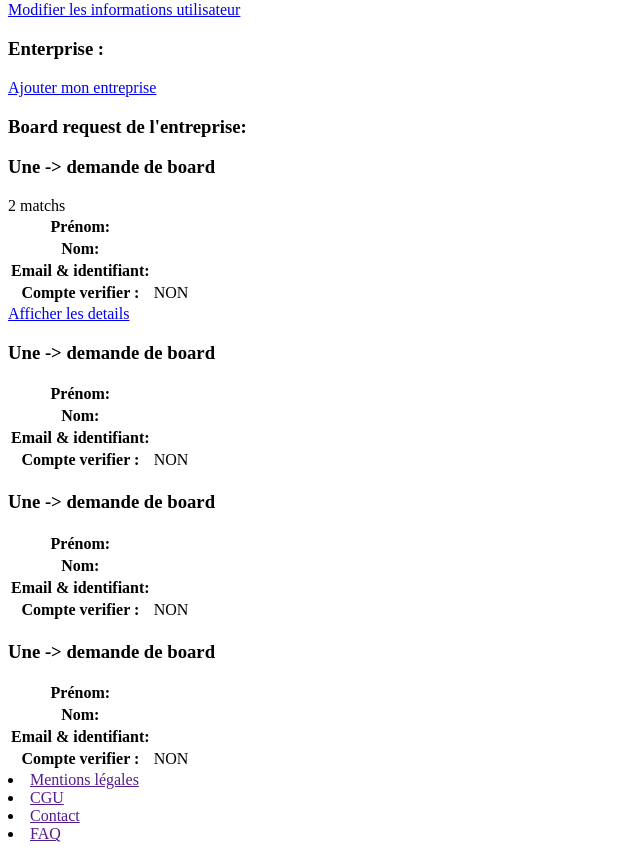
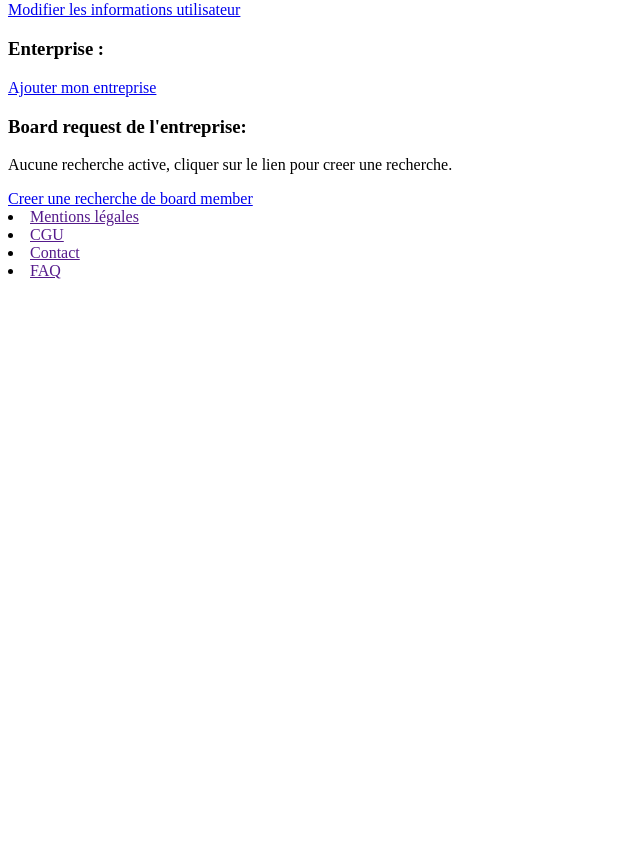
Before and after one commit to WildCodeSchool/lyon-php-2003-project3-trouvetonboard, a Symfony app: template templates/user/profileShow.html.twig in a window 1280 px wide. Shown: the part 454-1305 px from the top of the page, without its empty margins (0-640 px from the left). After the commit the page ends 733 px from the top, so only its background shows below. Run offline with Twig, Linux system fonts and the light colour scheme; the template is opened without the code that fills it, so the values that code supplies are empty; some libraries are stand-ins or nearby versions.

Commit message:
WORK IN PROGRESS PROFILE LIST

```diff
--- a/templates/profile/new.html.twig
+++ b/templates/profile/new.html.twig
@@ -8,4 +8,5 @@
     {{ include('profile/_form.html.twig') }}
 
     <a href="{{ path('profile_index') }}">back to list</a>
+
 {% endblock %}
--- a/templates/user/_profile_show_board_request.html.twig
+++ b/templates/user/_profile_show_board_request.html.twig
@@ -3,6 +3,18 @@
 </div>
 {% set card = "col-lg-5 col-md-12" %}
 <div class="container-fluid row justify-content-around m-0">
+    {% for profile in app.user.enterprise.profiles %}
+    {% else %}
+        <div class="d-flex p-2 justify-content-around ml-1 container-a">
+            <p>Aucune recherche active, cliquer sur le lien pour creer une recherche.</p>
+        </div>
+    {% endfor %}
+    <div class="d-flex p-2 justify-content-around ml-1 container-a">
+        <a href="{{ path('profile_newBdReq') }}">
+            Creer une recherche de board member</a>
+    </div>
+
+    {#commented for keep and reuse base code when data ok in next us
     <div class="{{ card }} {{ formBlockStd }} m-2 ">
 
         <div class="rounded ">
@@ -71,69 +83,9 @@
 
         </div>
     </div>
+ #}
 
-    <div class="{{ card }} {{ formBlockStd }} m-2">
 
-        <div class="rounded">
-            <div class="{{ titleBlock }} m-3">
-                <h3>Une -> demande de board</h3>
-            </div>
 
-            <table class="table">
-                <tbody>
-                <tr>
-                    <th>Prénom:</th>
-                    <td><span class="font-weight-light h-1">{{ user.firstName }}</span></td>
-                </tr>
-                <tr>
-                    <th>Nom:</th>
-                    <td>{{ user.lastName }}</td>
-                </tr>
-                <tr>
-                    <th>Email & identifiant:</th>
-                    <td>{{ user.email }}</td>
-                </tr>
-                <tr>
-                    <th>Compte verifier :</th>
-                    <td>{{ user.isVerified ? 'OUI' : 'NON' }}</td>
-                </tr>
-
-                </tbody>
-            </table>
-
-        </div>
-    </div>
-
-    <div class="{{ card }} {{ formBlockStd }} m-2">
-
-        <div class="flex-fill rounded">
-            <div class="{{ titleBlock }} m-3">
-                <h3>Une -> demande de board</h3>
-            </div>
-
-            <table class="table">
-                <tbody>
-                <tr>
-                    <th>Prénom:</th>
-                    <td><span class="font-weight-light h-1">{{ user.firstName }}</span></td>
-                </tr>
-                <tr>
-                    <th>Nom:</th>
-                    <td>{{ user.lastName }}</td>
-                </tr>
-                <tr>
-                    <th>Email & identifiant:</th>
-                    <td>{{ user.email }}</td>
-                </tr>
-                <tr>
-                    <th>Compte verifier :</th>
-                    <td>{{ user.isVerified ? 'OUI' : 'NON' }}</td>
-                </tr>
-
-                </tbody>
-            </table>
-
-        </div>
-    </div>
 
 </div>
```
Also changed, not shown: src/Controller/ProfileController.php (+48 -7 lines), src/DataFixtures/SkillFixtures.php (+16 -1 lines), src/Entity/Enterprise.php (+11 -0 lines), src/Form/ProfileType.php (+13 -3 lines), src/Repository/ProfileRepository.php (+2 -16 lines), src/Repository/SkillRepository.php (+14 -0 lines), templates/profile/newBoardRequest.html.twig (added, +24 -0 lines).
